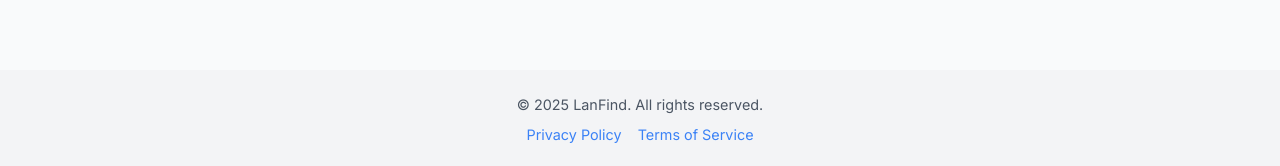
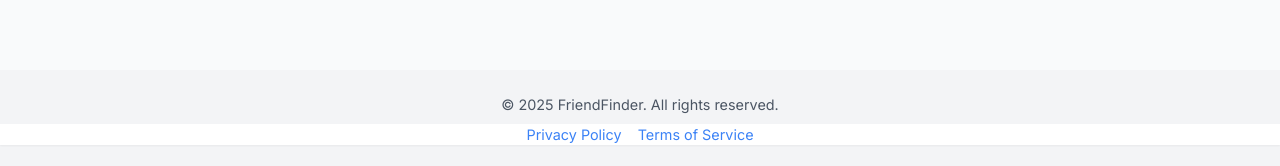
Before and after one commit to Laibrez/FriendFinder, a React app in the folder Frontend/: page / in a window 1280 px wide. Shown: the part 858-1024 px from the top of the page. Built offline with nearby package versions, Linux system fonts and the light colour scheme.

Commit message:
Update Footer.js

```diff
--- a/Frontend/src/components/Footer.js
+++ b/Frontend/src/components/Footer.js
@@ -2,12 +2,28 @@ import React from "react";
 
 export default function Footer() {
   return (
-    <footer className="bg-gray-100 py-6 text-center text-gray-600 mt-20">
-      <p>© {new Date().getFullYear()} LanFind. All rights reserved.</p>
-      <div className="flex justify-center space-x-4 mt-2">
-        <a href="#" className="hover:text-blue-500">Privacy Policy</a>
-        <a href="#" className="hover:text-blue-500">Terms of Service</a>
-      </div>
+    <footer
+      className="bg-gray-100 py-6 text-center text-gray-600 mt-20"
+      role="contentinfo"
+    >
+      <p>© {new Date().getFullYear()} FriendFinder. All rights reserved.</p>
+      <nav
+        aria-label="Footer navigation"
+        className="flex justify-center space-x-4 mt-2"
+      >
+        <a
+          href="/privacy"
+          className="hover:text-blue-500 focus-visible:outline-none focus-visible:ring-2 focus-visible:ring-blue-500 focus-visible:rounded transition-colors"
+        >
+          Privacy Policy
+        </a>
+        <a
+          href="/terms"
+          className="hover:text-blue-500 focus-visible:outline-none focus-visible:ring-2 focus-visible:ring-blue-500 focus-visible:rounded transition-colors"
+        >
+          Terms of Service
+        </a>
+      </nav>
     </footer>
   );
 }
```
